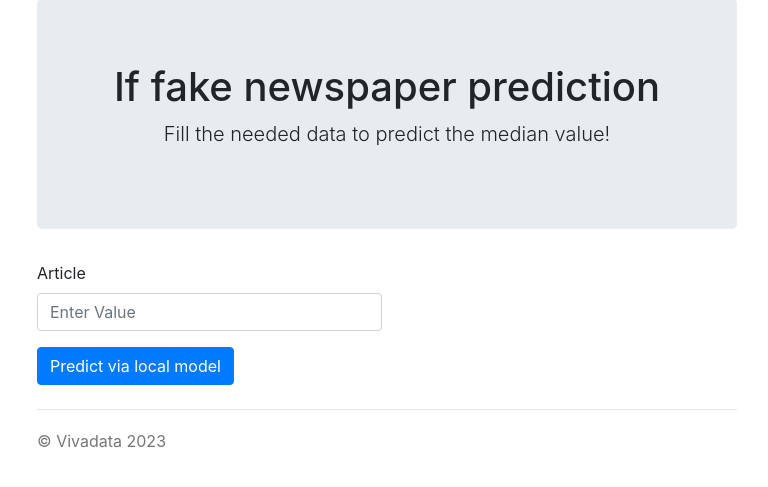
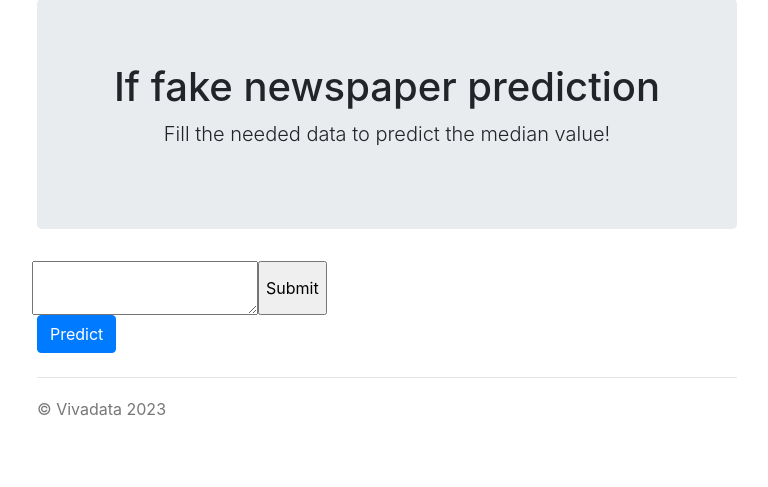
Before and after one commit to ArnoKP/IsFake_news_detector, a Flask app: page / in a window 1280 px wide. Shown: the part 72-559 px from the top of the page, without its empty margins (253-1021 px from the left). Run offline with Flask 3, Linux system fonts and the light colour scheme; parts of the project's set-up code (start-up, migrations or seed data) failed here and were passed over; some libraries are stand-ins or nearby versions.

Commit message:
add textarea in index.html

```diff
--- a/templates/index.html
+++ b/templates/index.html
@@ -31,14 +31,12 @@
         <p class="lead">Fill the needed data to predict the median value!</p>
         <!-- <p><a class="btn btn-lg btn-success" href="home" role="button">Get started</a></p> -->
       </div class="form-row">
-        <form action="" id="prediction-form" method="post">
+        <form method="post">
         	<div class="form-row">
-			    <div class="form-group col-md-6">
-			      <label for="Article">Article</label>
-			      <input type="text" class="form-control" id="MedInc" name="MedInc" placeholder="Enter Value">
-			    </div>
+			<textarea name="Article"></textarea>
+			<input type="submit" value='Submit'>
 		</div>
-		<button type="submit" class="btn btn-primary" onclick="setAction('/predict/')">Predict via local model</button>
+		<button type="submit" class="btn btn-primary" onclick="setAction('/predict/')">Predict</button>
 	</form>
 	<br>
       <footer class="footer">
```
